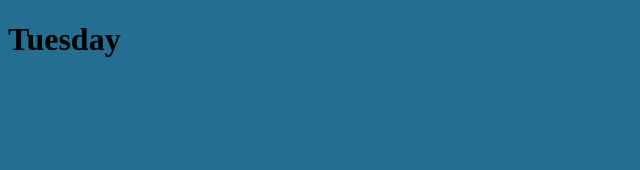
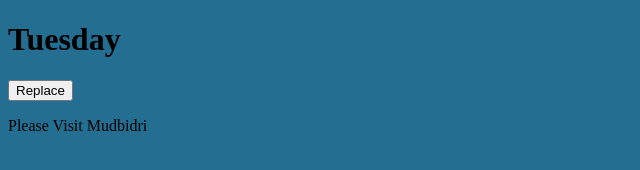
Before and after one commit to NavneethBhat/Internshiphtml, a plain HTML site: page jsfile.html in a window 1280 px wide. Shown: the whole page, without its empty margins (0-640 px from the left). Drawn offline with Linux system fonts and the light colour scheme.

Commit message:
10:12 Am

```diff
--- a/jsfile.html
+++ b/jsfile.html
@@ -20,6 +20,9 @@
     <h1 id="demo5"></h1>
     <h1 id="demo6"></h1> -->
     <h1 id="demo7"></h1>
+
+    <button onclick="myf()">Replace</button>
+    <p id="demo8">Please Visit Mudbidri</p>
 
 
     <!-- <script>
@@ -171,6 +174,22 @@ let day;
 
 
 
+let str="  Hello World!"
+
+console.log(str)
+console.log(str.search("Hello"));
+
+console.log(str.search("W"));
+
+console.log(str.length());
+
+
+
+function myf(){
+    let text=document.getElementById("demo8").innerHTML;
+    document.getElementById("demo8").innerHTML=text.replace("Mudbidri","Accerlab");
+}
+
     </script>
 
 </body>
```
